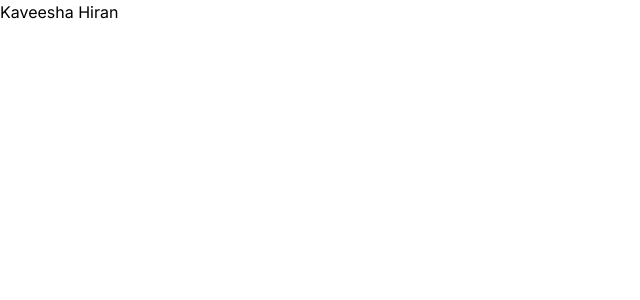
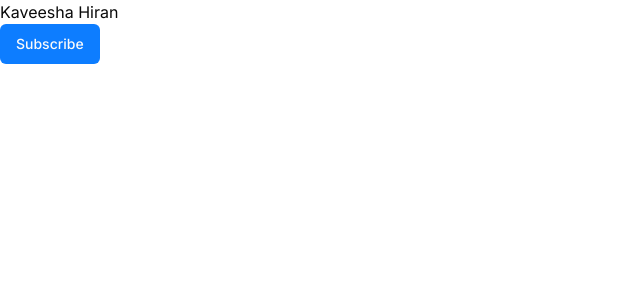
Before and after one commit to KaveeshaDisssanayake/doctor-appoinment, a Next.js app: page / in a window 1280 px wide. Shown: the top 300 px of the page, without its empty margins (0-640 px from the left). Built offline with nearby package versions, Linux system fonts and the light colour scheme.

Commit message:
Creating the folder structure of the project

```diff
--- a/app/globals.css
+++ b/app/globals.css
@@ -2,31 +2,75 @@
   @tailwind components;
   @tailwind utilities;
 
+  @layer base {
     :root {
-  --foreground-rgb: 0, 0, 0;
+      --background: 0 0% 100%;
+      --foreground: 0 0% 3.9%;
 
+      --card: 0 0% 100%;
+      --card-foreground: 0 0% 3.9%;
+
+      --popover: 0 0% 100%;
+      --popover-foreground: 0 0% 3.9%;
+
+      --primary: 0 0% 9%;
+      --primary-foreground: 0 0% 98%;
+
+      --secondary: 0 0% 96.1%;
+      --secondary-foreground: 0 0% 9%;
+
+      --muted: 0 0% 96.1%;
+      --muted-foreground: 0 0% 45.1%;
+
+      --accent: 0 0% 96.1%;
+      --accent-foreground: 0 0% 9%;
+
+      --destructive: 0 84.2% 60.2%;
+      --destructive-foreground: 0 0% 98%;
+
+      --border: 0 0% 89.8%;
+      --input: 0 0% 89.8%;
+      --ring: 0 0% 3.9%;
+
+      --radius: 0.5rem;
     }
 
-@media (prefers-color-scheme: dark) {
-  :root {
-    --foreground-rgb: 255, 255, 255;
-    --background-start-rgb: 0, 0, 0;
-    --background-end-rgb: 0, 0, 0;
+    .dark {
+      --background: 0 0% 3.9%;
+      --foreground: 0 0% 98%;
+
+      --card: 0 0% 3.9%;
+      --card-foreground: 0 0% 98%;
+
+      --popover: 0 0% 3.9%;
+      --popover-foreground: 0 0% 98%;
+
+      --primary: 0 0% 98%;
+      --primary-foreground: 0 0% 9%;
+
+      --secondary: 0 0% 14.9%;
+      --secondary-foreground: 0 0% 98%;
+
+      --muted: 0 0% 14.9%;
+      --muted-foreground: 0 0% 63.9%;
+
+      --accent: 0 0% 14.9%;
+      --accent-foreground: 0 0% 98%;
+
+      --destructive: 0 62.8% 30.6%;
+      --destructive-foreground: 0 0% 98%;
+
+      --border: 0 0% 14.9%;
+      --input: 0 0% 14.9%;
+      --ring: 0 0% 83.1%;
     }
   }
 
+  @layer base {
+    * {
+      @apply border-border;
+    }
     body {
-  color: rgb(var(--foreground-rgb));
-  background: linear-gradient(
-      to bottom,
-      transparent,
-      rgb(var(--background-end-rgb))
-    )
-    rgb(var(--background-start-rgb));
-}
-
-@layer utilities {
-  .text-balance {
-    text-wrap: balance;
+      @apply bg-background text-foreground;
     }
   }
--- a/app/page.js
+++ b/app/page.js
@@ -1,9 +1,11 @@
+import { Button } from "@/components/ui/button";
 import Image from "next/image";
 
 export default function Home() {
   return (
   <div>
     <h2>Kaveesha Hiran</h2>
+   <Button>Subscribe</Button>
   </div>
   );
 }
--- /dev/null
+++ b/components/ui/button.jsx
@@ -0,0 +1,47 @@
+import * as React from "react"
+import { Slot } from "@radix-ui/react-slot"
+import { cva } from "class-variance-authority";
+
+import { cn } from "@/lib/utils"
+
+const buttonVariants = cva(
+  "inline-flex items-center justify-center whitespace-nowrap rounded-md text-sm font-medium ring-offset-background transition-colors focus-visible:outline-none focus-visible:ring-2 focus-visible:ring-ring focus-visible:ring-offset-2 disabled:pointer-events-none disabled:opacity-50",
+  {
+    variants: {
+      variant: {
+        default: "bg-primary text-primary-foreground hover:bg-primary/90",
+        destructive:
+          "bg-destructive text-destructive-foreground hover:bg-destructive/90",
+        outline:
+          "border border-input bg-background hover:bg-accent hover:text-accent-foreground",
+        secondary:
+          "bg-secondary text-secondary-foreground hover:bg-secondary/80",
+        ghost: "hover:bg-accent hover:text-accent-foreground",
+        link: "text-primary underline-offset-4 hover:underline",
+      },
+      size: {
+        default: "h-10 px-4 py-2",
+        sm: "h-9 rounded-md px-3",
+        lg: "h-11 rounded-md px-8",
+        icon: "h-10 w-10",
+      },
+    },
+    defaultVariants: {
+      variant: "default",
+      size: "default",
+    },
+  }
+)
+
+const Button = React.forwardRef(({ className, variant, size, asChild = false, ...props }, ref) => {
+  const Comp = asChild ? Slot : "button"
+  return (
+    (<Comp
+      className={cn(buttonVariants({ variant, size, className }))}
+      ref={ref}
+      {...props} />)
+  );
+})
+Button.displayName = "Button"
+
+export { Button, buttonVariants }
--- /dev/null
+++ b/lib/utils.js
@@ -0,0 +1,6 @@
+import { clsx } from "clsx"
+import { twMerge } from "tailwind-merge"
+
+export function cn(...inputs) {
+  return twMerge(clsx(inputs))
+}
--- a/tailwind.config.js
+++ b/tailwind.config.js
@@ -1,18 +1,77 @@
 /** @type {import('tailwindcss').Config} */
 module.exports = {
+  darkMode: ["class"],
   content: [
-    "./pages/**/*.{js,ts,jsx,tsx,mdx}",
-    "./components/**/*.{js,ts,jsx,tsx,mdx}",
-    "./app/**/*.{js,ts,jsx,tsx,mdx}",
+    './pages/**/*.{js,jsx}',
+    './components/**/*.{js,jsx}',
+    './app/**/*.{js,jsx}',
+    './src/**/*.{js,jsx}',
   ],
+  prefix: "",
   theme: {
+    container: {
+      center: true,
+      padding: "2rem",
+      screens: {
+        "2xl": "1400px",
+      },
+    },
     extend: {
-      backgroundImage: {
-        "gradient-radial": "radial-gradient(var(--tw-gradient-stops))",
-        "gradient-conic":
-          "conic-gradient(from 180deg at 50% 50%, var(--tw-gradient-stops))",
+      colors: {
+        border: "hsl(var(--border))",
+        input: "hsl(var(--input))",
+        ring: "hsl(var(--ring))",
+        background: "hsl(var(--background))",
+        foreground: "hsl(var(--foreground))",
+        primary: {
+          DEFAULT: "#0D7DFF",
+          foreground: "hsl(var(--primary-foreground))",
+        },
+        secondary: {
+          DEFAULT: "hsl(var(--secondary))",
+          foreground: "hsl(var(--secondary-foreground))",
+        },
+        destructive: {
+          DEFAULT: "hsl(var(--destructive))",
+          foreground: "hsl(var(--destructive-foreground))",
+        },
+        muted: {
+          DEFAULT: "hsl(var(--muted))",
+          foreground: "hsl(var(--muted-foreground))",
+        },
+        accent: {
+          DEFAULT: "hsl(var(--accent))",
+          foreground: "hsl(var(--accent-foreground))",
+        },
+        popover: {
+          DEFAULT: "hsl(var(--popover))",
+          foreground: "hsl(var(--popover-foreground))",
+        },
+        card: {
+          DEFAULT: "hsl(var(--card))",
+          foreground: "hsl(var(--card-foreground))",
+        },
+      },
+      borderRadius: {
+        lg: "var(--radius)",
+        md: "calc(var(--radius) - 2px)",
+        sm: "calc(var(--radius) - 4px)",
+      },
+      keyframes: {
+        "accordion-down": {
+          from: { height: "0" },
+          to: { height: "var(--radix-accordion-content-height)" },
+        },
+        "accordion-up": {
+          from: { height: "var(--radix-accordion-content-height)" },
+          to: { height: "0" },
+        },
+      },
+      animation: {
+        "accordion-down": "accordion-down 0.2s ease-out",
+        "accordion-up": "accordion-up 0.2s ease-out",
       },
     },
   },
-  plugins: [],
-};
+  plugins: [require("tailwindcss-animate")],
+}
```
Also changed, not shown: package.json (+7 -1 lines), components.json (added), 1 other file (tests, documents, lock files or other folders). Lines whose indentation alone changed are shown as unchanged.
